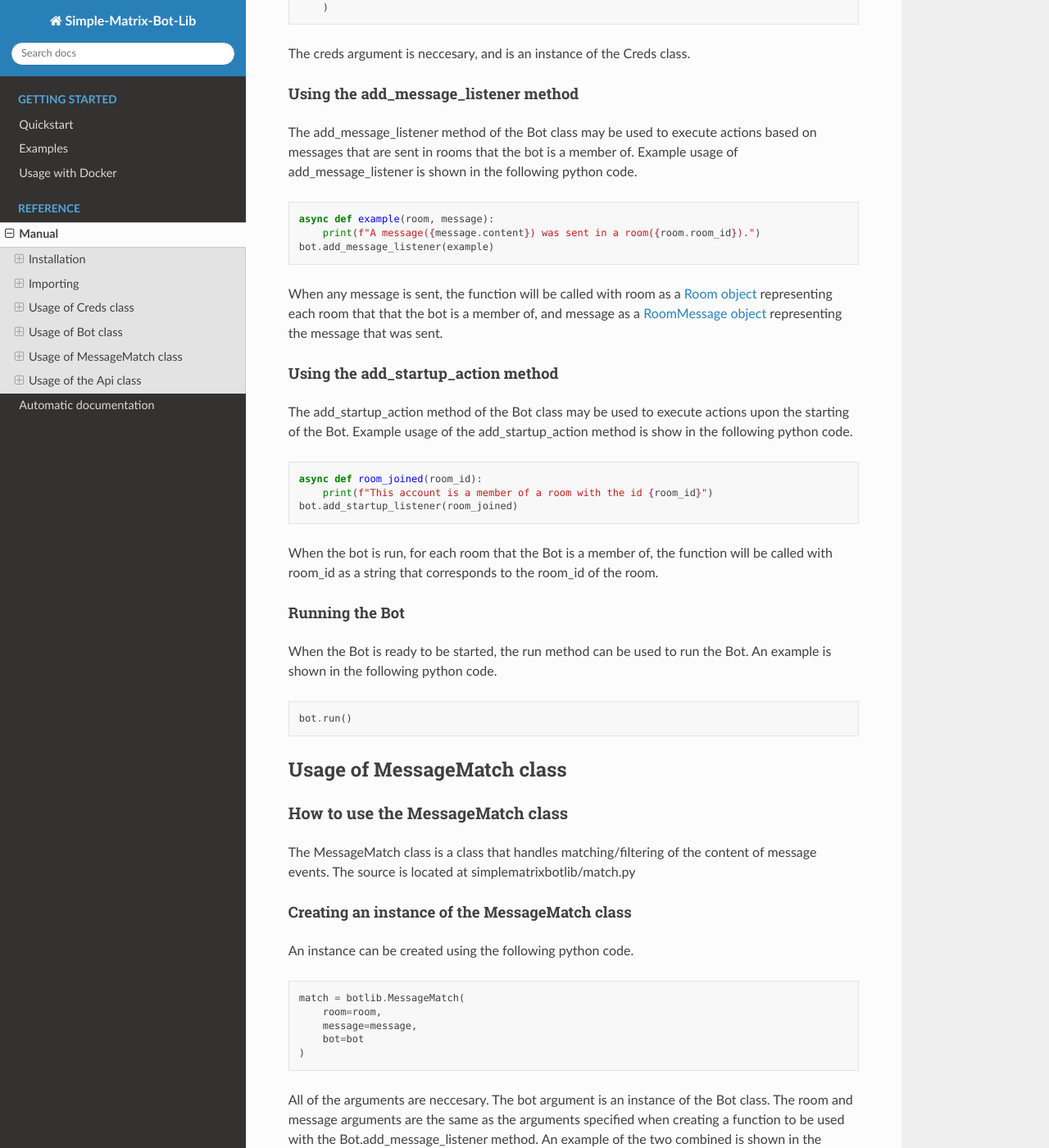
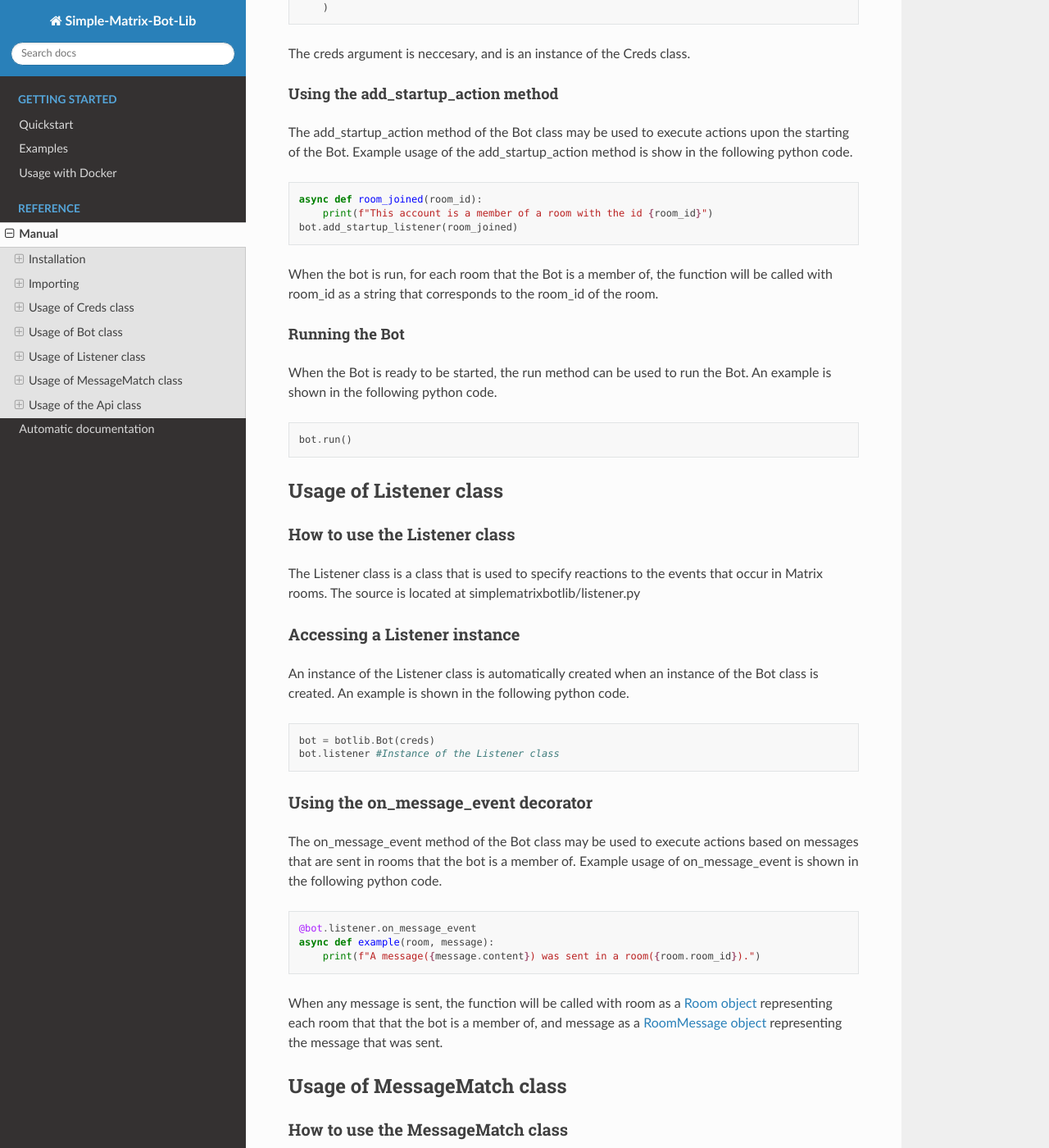
Before and after one commit to imbev/simplematrixbotlib, a Sphinx documentation site: the page built from doc/manual.md, in a window 1280 px wide and 1400 px high, scrolled down 2013 px. Shown: the whole window at 82% size. Built offline with Sphinx 7.4.7 and the Read the Docs theme 2.0.0, drawn with Linux system fonts in a browser that asks for light colours.

Commit message:
Update docs with syntax change

````diff
--- a/doc/manual.md
+++ b/doc/manual.md
@@ -20,6 +20,10 @@ This is a manual for simplematrixbotlib that includes documentation, examples, a
 
 .. mdinclude:: manual/bot.md
 
+## Usage of Listener class
+
+.. mdinclude:: manual/listener.md
+
 ## Usage of MessageMatch class
 
 .. mdinclude:: manual/messagematch.md
--- a/doc/manual/bot.md
+++ b/doc/manual/bot.md
@@ -9,15 +9,6 @@ bot = botlib.Bot(
     )
 ```
 The creds argument is neccesary, and is an instance of the Creds class.
-
-#### Using the add_message_listener method
-The add_message_listener method of the Bot class may be used to execute actions based on messages that are sent in rooms that the bot is a member of. Example usage of add_message_listener is shown in the following python code.
-```python
-async def example(room, message):
-    print(f"A message({message.content}) was sent in a room({room.room_id}).")
-bot.add_message_listener(example)
-```
-When any message is sent, the function will be called with room as a [Room object](https://matrix-nio.readthedocs.io/en/latest/nio.html#nio.rooms.MatrixRoom) representing each room that that the bot is a member of, and message as a [RoomMessage object](https://matrix-nio.readthedocs.io/en/latest/nio.html?highlight=nio.events.room_events.roommessage.content#nio.events.room_events.RoomMessage) representing the message that was sent.
 
 #### Using the add_startup_action method
 The add_startup_action method of the Bot class may be used to execute actions upon the starting of the Bot. Example usage of the add_startup_action method is show in the following python code.
--- /dev/null
+++ b/doc/manual/listener.md
@@ -0,0 +1,19 @@
+### How to use the Listener class
+The Listener class is a class that is used to specify reactions to the events that occur in Matrix rooms. The source is located at simplematrixbotlib/listener.py
+
+### Accessing a Listener instance
+An instance of the Listener class is automatically created when an instance of the Bot class is created. An example is shown in the following python code.
+```python
+bot = botlib.Bot(creds)
+bot.listener #Instance of the Listener class
+```
+
+### Using the on_message_event decorator
+The on_message_event method of the Bot class may be used to execute actions based on messages that are sent in rooms that the bot is a member of. Example usage of on_message_event is shown in the following python code.
+```python
+@bot.listener.on_message_event
+async def example(room, message):
+    print(f"A message({message.content}) was sent in a room({room.room_id}).")
+
+```
+When any message is sent, the function will be called with room as a [Room object](https://matrix-nio.readthedocs.io/en/latest/nio.html#nio.rooms.MatrixRoom) representing each room that that the bot is a member of, and message as a [RoomMessage object](https://matrix-nio.readthedocs.io/en/latest/nio.html?highlight=nio.events.room_events.roommessage.content#nio.events.room_events.RoomMessage) representing the message that was sent.
````
Also changed, not shown: doc/quickstart.md (+5 -6 lines).
